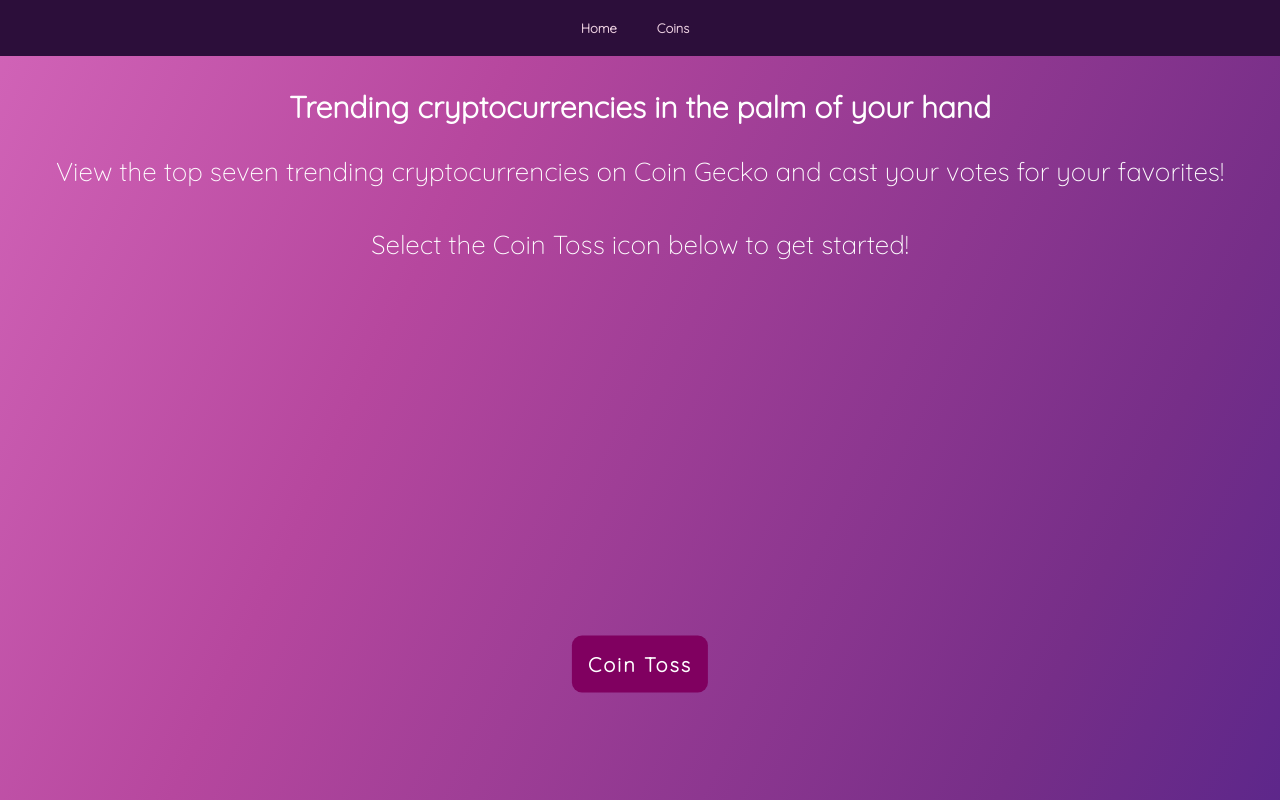
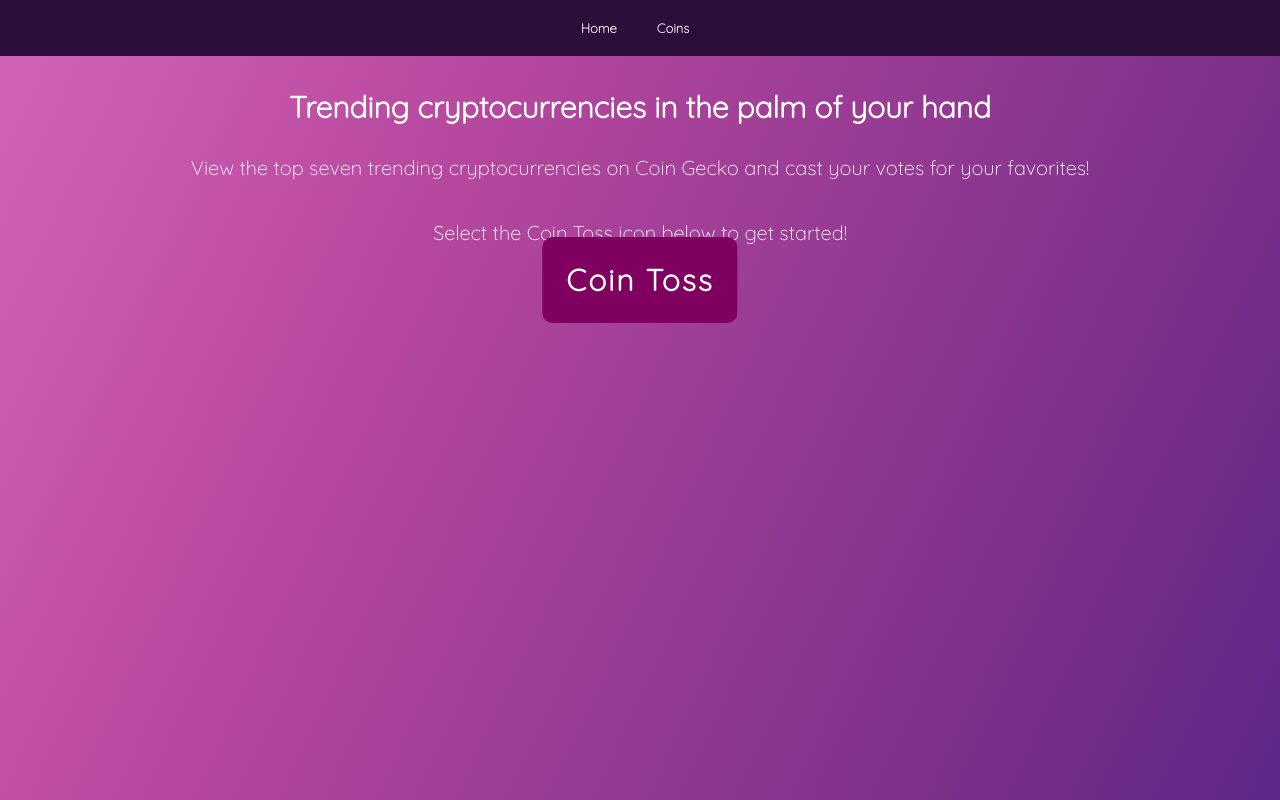
Before and after one commit to dvanpelt-hub/cointoss-client, a React (Create React App) app: page / in a window 1280 px wide. Built offline with nearby package versions, Linux system fonts and the light colour scheme; no server answers.

Commit message:
V1 styling for mobile and desktop: landing page

```diff
--- a/src/components/CoinDetails/CoinDetails.css
+++ b/src/components/CoinDetails/CoinDetails.css
@@ -196,8 +196,4 @@ p {
   h3 {
     font-size: 35px;
   }
-
-  p {
-    font-size: 26px;
-  }
 }
--- a/src/components/LandingPage/LandingPage.css
+++ b/src/components/LandingPage/LandingPage.css
@@ -12,7 +12,7 @@
   top: 83%;
   left: 50%;
   transform: translate(-50%, -50%);
-  padding: 1rem 1rem;
+  padding: 1rem;
 }
 
 .cointoss-head h1:hover {
@@ -51,3 +51,47 @@ p,
   padding-left: 10px;
   padding-right: 10px;
 }
+
+@media (min-width: 400px) and (max-width: 600px) {
+  .cointoss-head h1 {
+    top: 52%;
+  }
+  .info,
+  .start {
+    font-size: 20px;
+  }
+}
+
+@media (min-width: 600px) and (max-width: 800px) {
+  .cointoss-head h1 {
+    top: 40%;
+  }
+  .info,
+  .start {
+    font-size: 20px;
+  }
+}
+
+@media (min-width: 800px) and (max-width: 1200px) {
+  .cointoss-head h1 {
+    padding: 1.5rem;
+    font-size: 30px;
+    top: 35%;
+  }
+  .info,
+  .start {
+    font-size: 20px;
+  }
+}
+
+@media (min-width: 1200px) {
+  .cointoss-head h1 {
+    padding: 1.5rem;
+    font-size: 30px;
+    top: 35%;
+  }
+  .info,
+  .start {
+    font-size: 20px;
+  }
+}
--- a/src/components/LandingPage/LandingPage.js
+++ b/src/components/LandingPage/LandingPage.js
@@ -16,7 +16,7 @@ function LandingPage() {
         <section className="slogan">
           <h2>Trending cryptocurrencies in the palm of your hand</h2>
           <div className="landing-info">
-            <p>
+            <p className="info">
               View the top seven trending cryptocurrencies on Coin Gecko and
               cast your votes for your favorites!
             </p>
--- a/src/components/Nav/Nav.css
+++ b/src/components/Nav/Nav.css
@@ -25,7 +25,7 @@
   cursor: pointer;
 }
 
-@media screen and (min-width: 500px) {
+@media (min-width: 500px) {
   .Nav {
     text-align: center;
   }
```
